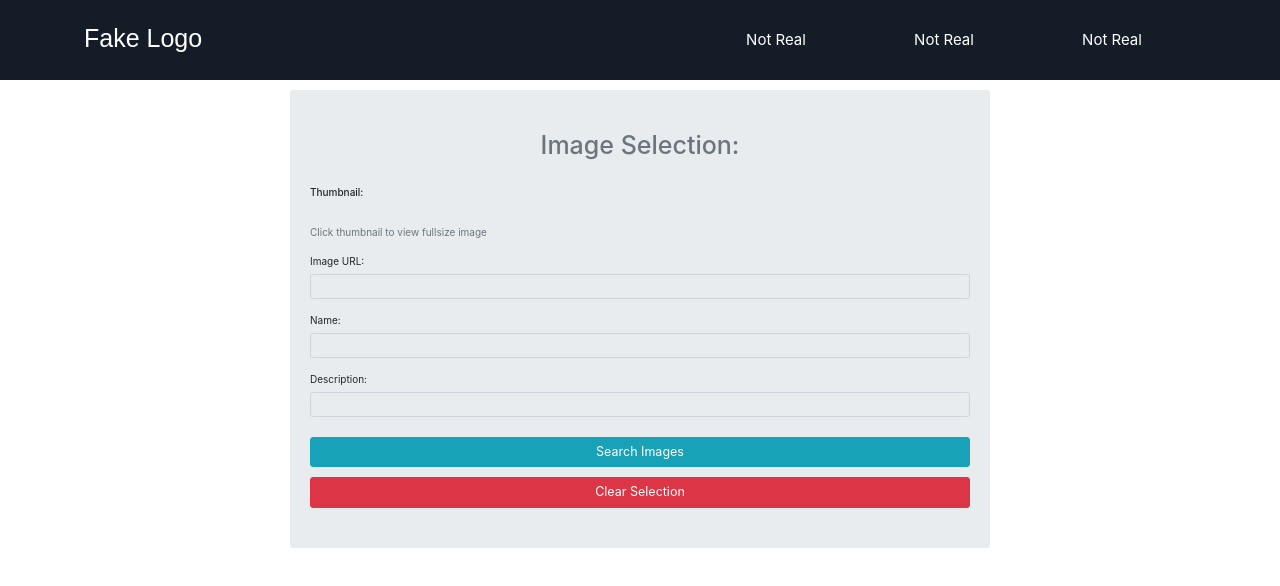
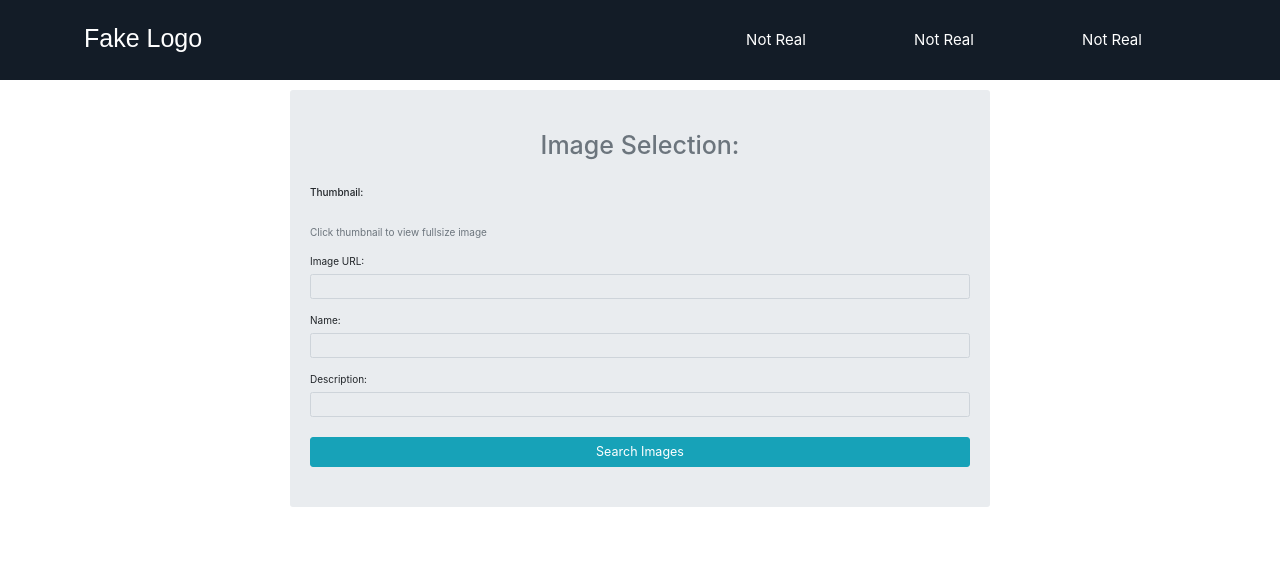
Before and after one commit to MattReamer/Exercise, an Angular app in the folder Excercise/: page / in a window 1280 px wide. Shown: the top 586 px of the page. Built offline with nearby package versions, Linux system fonts and the light colour scheme.

Commit message:
added if condition to clear button

```diff
--- a/Excercise/src/app/image-selection/image-selection.component.html
+++ b/Excercise/src/app/image-selection/image-selection.component.html
@@ -32,7 +32,7 @@
         <button (click)="search()" type="button" class="btn btn-info btn-lg" data-toggle="modal"
             data-target="#myModal">Search
             Images</button>
-        <button (click)="clear()" type="button" class="btn btn-danger btn-lg">Clear Selection</button>
+        <button *ngIf="image" (click)="clear()" type="button" class="btn btn-danger btn-lg">Clear Selection</button>
     </section>
 
     <!-- Modal -->
```
